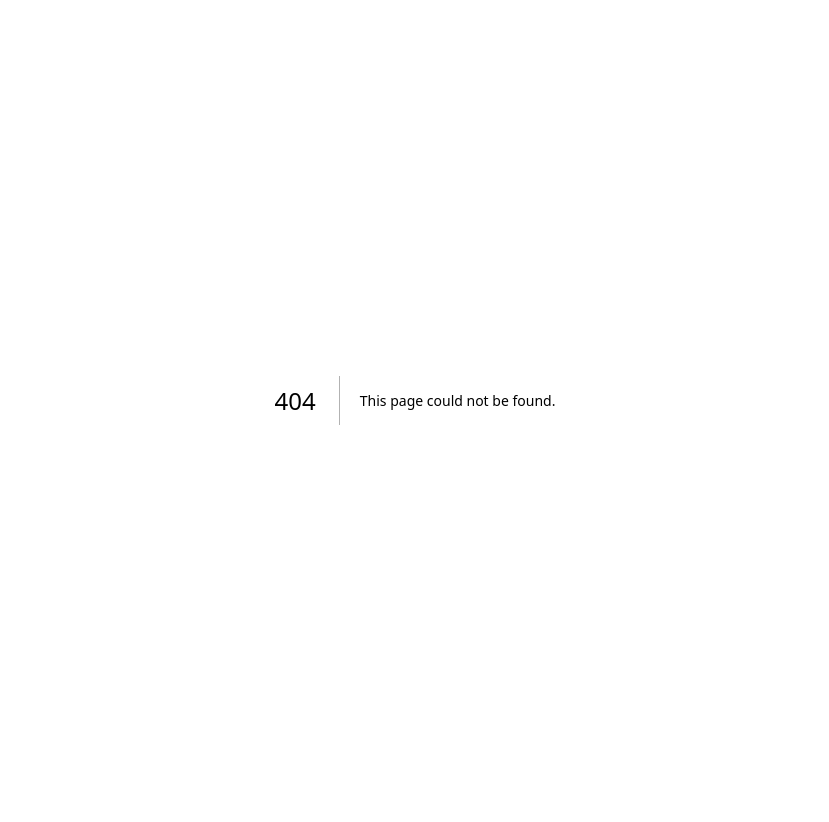
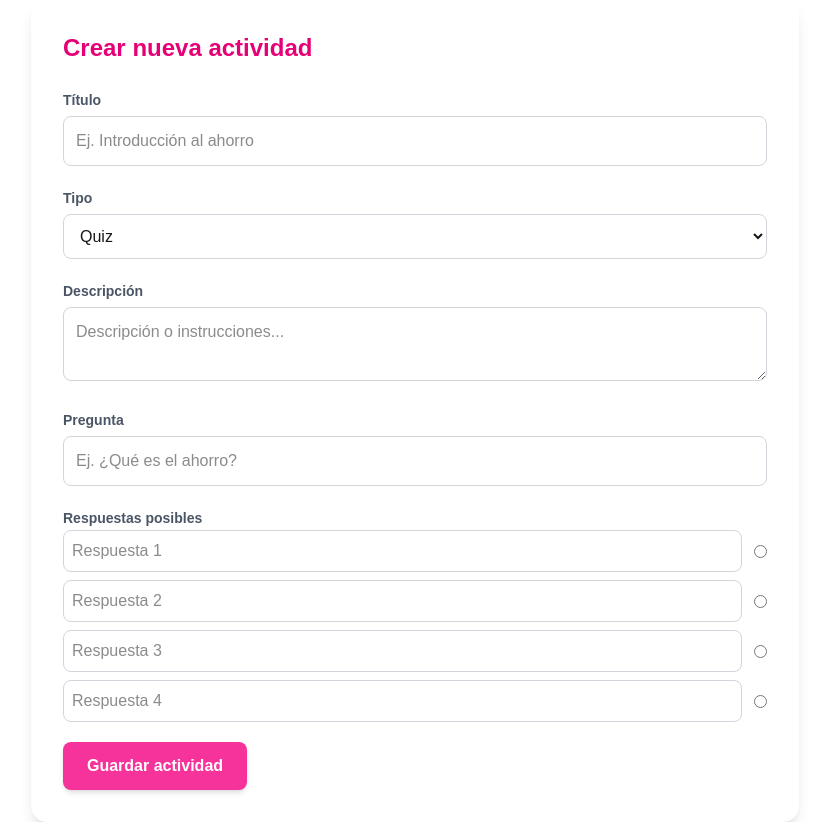
Before and after one commit to DonSociedad/FrontEnd-3er-corte-, a Next.js app: page /dashboard/admin/create in a window 1280 px wide. Before the commit this address had no page. Shown: the whole page, without its empty margins (225-1054 px from the left). Before the commit the page ends 800 px from the top, so only its background shows below. Built offline with nearby package versions, Linux system fonts and the light colour scheme.

Commit message:
boceto del dashboard (guia)

```diff
--- /dev/null
+++ b/app/dashboard/admin/create/page.tsx
@@ -0,0 +1,123 @@
+'use client'
+import { useState, ChangeEvent, FormEvent } from "react";
+
+interface ActivityFormData {
+  title: string;
+  type: string;
+  content: string;
+  question: string;
+  answers: string[];
+  correctAnswer: number | null;
+}
+
+export default function CreateActivity() {
+  const [formData, setFormData] = useState<ActivityFormData>({
+    title: "",
+    type: "quiz",
+    content: "",
+    question: "",
+    answers: ["", "", "", ""],
+    correctAnswer: null,
+  });
+
+  const handleChange = (
+    e: ChangeEvent<HTMLInputElement | HTMLSelectElement | HTMLTextAreaElement>
+  ) => setFormData({ ...formData, [e.target.name]: e.target.value });
+
+  const handleAnswerChange = (i: number, value: string) => {
+    const updated = [...formData.answers];
+    updated[i] = value;
+    setFormData({ ...formData, answers: updated });
+  };
+
+  const handleSubmit = (e: FormEvent) => {
+    e.preventDefault();
+    alert("Actividad creada (modo visual)");
+  };
+
+  return (
+    <div className="bg-white p-8 rounded-2xl shadow-lg max-w-3xl mx-auto">
+      <h2 className="text-2xl font-bold text-pink-600 mb-6">
+        Crear nueva actividad
+      </h2>
+
+      <form onSubmit={handleSubmit} className="space-y-5">
+        <div>
+          <label className="text-sm font-semibold text-gray-600">Título</label>
+          <input
+            name="title"
+            placeholder="Ej. Introducción al ahorro"
+            className="w-full border border-gray-300 p-3 rounded-lg focus:ring-2 focus:ring-pink-400 mt-1"
+            value={formData.title}
+            onChange={handleChange}
+          />
+        </div>
+
+        <div>
+          <label className="text-sm font-semibold text-gray-600">Tipo</label>
+          <select
+            name="type"
+            value={formData.type}
+            onChange={handleChange}
+            className="w-full border border-gray-300 p-3 rounded-lg focus:ring-2 focus:ring-pink-400 mt-1"
+          >
+            <option value="quiz">Quiz</option>
+            <option value="ejercicio">Ejercicio</option>
+            <option value="actividad">Actividad teórica</option>
+          </select>
+        </div>
+
+        <div>
+          <label className="text-sm font-semibold text-gray-600">Descripción</label>
+          <textarea
+            name="content"
+            placeholder="Descripción o instrucciones..."
+            className="w-full border border-gray-300 p-3 rounded-lg focus:ring-2 focus:ring-pink-400 mt-1"
+            value={formData.content}
+            onChange={handleChange}
+          />
+        </div>
+
+        <div>
+          <label className="text-sm font-semibold text-gray-600">Pregunta</label>
+          <input
+            name="question"
+            placeholder="Ej. ¿Qué es el ahorro?"
+            className="w-full border border-gray-300 p-3 rounded-lg focus:ring-2 focus:ring-pink-400 mt-1"
+            value={formData.question}
+            onChange={handleChange}
+          />
+        </div>
+
+        <div className="space-y-2">
+          <label className="text-sm font-semibold text-gray-600">
+            Respuestas posibles
+          </label>
+          {formData.answers.map((ans, i) => (
+            <div key={i} className="flex items-center gap-3">
+              <input
+                value={ans}
+                placeholder={`Respuesta ${i + 1}`}
+                className="flex-1 border border-gray-300 p-2 rounded-lg focus:ring-2 focus:ring-pink-400"
+                onChange={(e) => handleAnswerChange(i, e.target.value)}
+              />
+              <input
+                type="radio"
+                name="correctAnswer"
+                checked={formData.correctAnswer === i}
+                onChange={() => setFormData({ ...formData, correctAnswer: i })}
+              />
+            </div>
+          ))}
+        </div>
+
+        <button
+          type="submit"
+          className="bg-pink-500 hover:bg-pink-400 text-white px-6 py-3 rounded-lg font-semibold shadow-md transition"
+        >
+          Guardar actividad
+        </button>
+      </form>
+    </div>
+  );
+}
--- /dev/null
+++ b/app/dashboard/admin/index/page.tsx
@@ -0,0 +1,58 @@
+'use client'
+import Link from "next/link";
+
+export default function AdminIndex() {
+  return (
+    <div className="min-h-screen bg-gradient-to-br from-pink-100 via-white to-purple-100 p-8">
+      <div className="max-w-5xl mx-auto">
+        <header className="mb-10">
+          <h1 className="text-4xl font-bold text-pink-600">Pigglance Admin</h1>
+          <p className="text-gray-600 mt-2">
+            Gestiona actividades, quizzes y ejercicios de aprendizaje financiero.
+          </p>
+        </header>
+
+        <div className="grid grid-cols-1 md:grid-cols-3 gap-8">
+          {/* Crear Actividad */}
+          <Link
+            href="/dashboard/admin/crear-actividad"
+            className="bg-white shadow-md hover:shadow-xl transition p-6 rounded-2xl border border-pink-200 hover:border-pink-400"
+          >
+            <h2 className="text-xl font-semibold text-pink-600 mb-2">
+              📘 Crear Actividad
+            </h2>
+            <p className="text-gray-600">
+              Diseña una nueva actividad interactiva para los usuarios.
+            </p>
+          </Link>
+
+          {/* Crear Quiz */}
+          <Link
+            href="/dashboard/admin/crear-quiz"
+            className="bg-white shadow-md hover:shadow-xl transition p-6 rounded-2xl border border-pink-200 hover:border-pink-400"
+          >
+            <h2 className="text-xl font-semibold text-pink-600 mb-2">
+              🧠 Crear Quiz
+            </h2>
+            <p className="text-gray-600">
+              Añade preguntas de opción múltiple para evaluar conocimientos.
+            </p>
+          </Link>
+
+          {/* Crear Ejercicio */}
+          <Link
+            href="/dashboard/admin/crear-ejercicio"
+            className="bg-white shadow-md hover:shadow-xl transition p-6 rounded-2xl border border-pink-200 hover:border-pink-400"
+          >
+            <h2 className="text-xl font-semibold text-pink-600 mb-2">
+              💪 Crear Ejercicio
+            </h2>
+            <p className="text-gray-600">
+              Crea ejercicios prácticos enfocados en hábitos financieros.
+            </p>
+          </Link>
+        </div>
+      </div>
+    </div>
+  );
+}
--- /dev/null
+++ b/app/dashboard/layout.tsx
@@ -0,0 +1,15 @@
+import { ReactNode } from "react"
+import type { Metadata } from "next"
+
+export const metadata: Metadata = {
+  title: "",
+  description: "",
+};
+
+export default function DashboardLayout({ children }: { children: ReactNode }) {
+  return (
+    <div className="dashboard-layout">
+      {children}
+    </div>
+  )
+}
--- /dev/null
+++ b/app/dashboard/page.tsx
@@ -0,0 +1,13 @@
+import type { Metadata } from 'next';
+
+export const metadata: Metadata = {
+    title: "Admin page"
+};
+
+export default function homeDashboardPage() {
+    return (
+        <div>
+            <h1>Home Dashboard</h1>
+        </div>
+    );
+}
```
